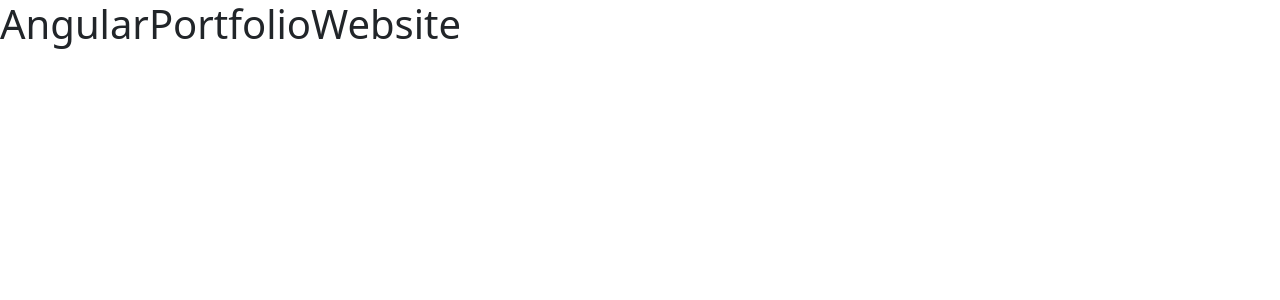
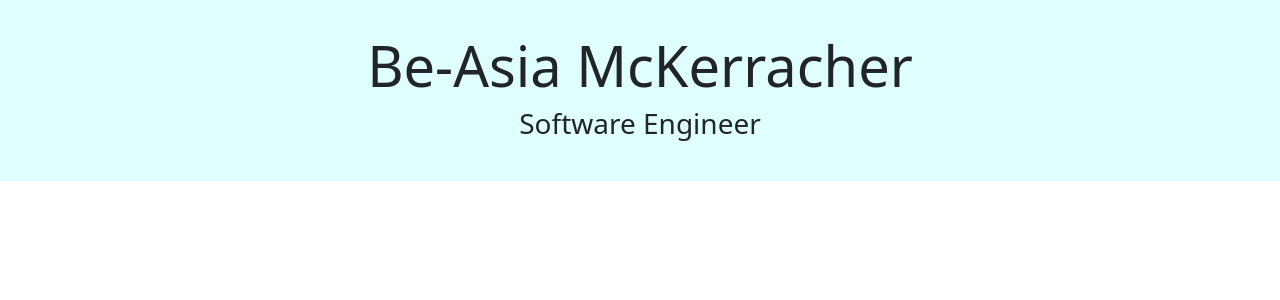
Before and after one commit to amerigirl/AngularPortfolioWebsite, an Angular app: page / in a window 1280 px wide. Shown: the top 300 px of the page. Built offline with nearby package versions, Linux system fonts and the light colour scheme.

Commit message:
basic header

```diff
--- a/src/app/app.component.html
+++ b/src/app/app.component.html
@@ -1 +1 @@
-<h1>{{ title }}</h1>
+<app-header></app-header>
--- a/src/app/app.module.ts
+++ b/src/app/app.module.ts
@@ -3,10 +3,12 @@
 import { AppRoutingModule } from './app-routing.module';
 import { AppComponent } from './app.component';
 import { BrowserAnimationsModule } from '@angular/platform-browser/animations';
+import { HeaderComponent } from './header/header.component';
 
 @NgModule({
   declarations: [
-    AppComponent
+    AppComponent,
+    HeaderComponent
   ],
   imports: [
     BrowserModule,
--- /dev/null
+++ b/src/app/header/header.component.css
@@ -0,0 +1,4 @@
+.jumbotron{
+  padding: 2rem 1rem;
+  background-color:lightcyan;
+}
--- /dev/null
+++ b/src/app/header/header.component.html
@@ -0,0 +1,7 @@
+<div class="jumbotron">
+  <div class="text-center">
+    <h1 class="display-4">Be-Asia McKerracher</h1>
+    <h3>Software Engineer</h3>
+  </div>
+
+</div>
```
Also changed, not shown: src/app/header/header.component.ts (added, +10 -0 lines), 1 other file (tests, documents, lock files or other folders).
